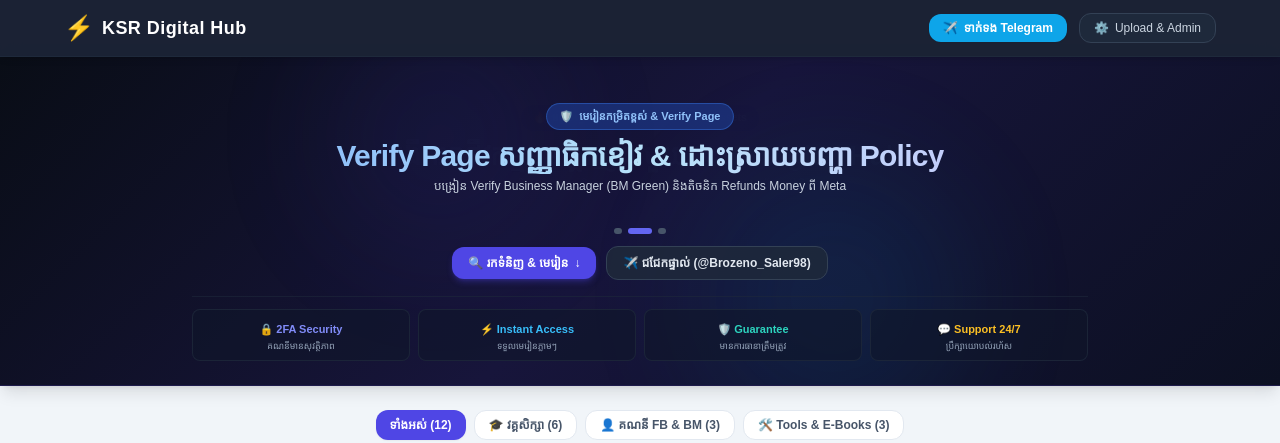
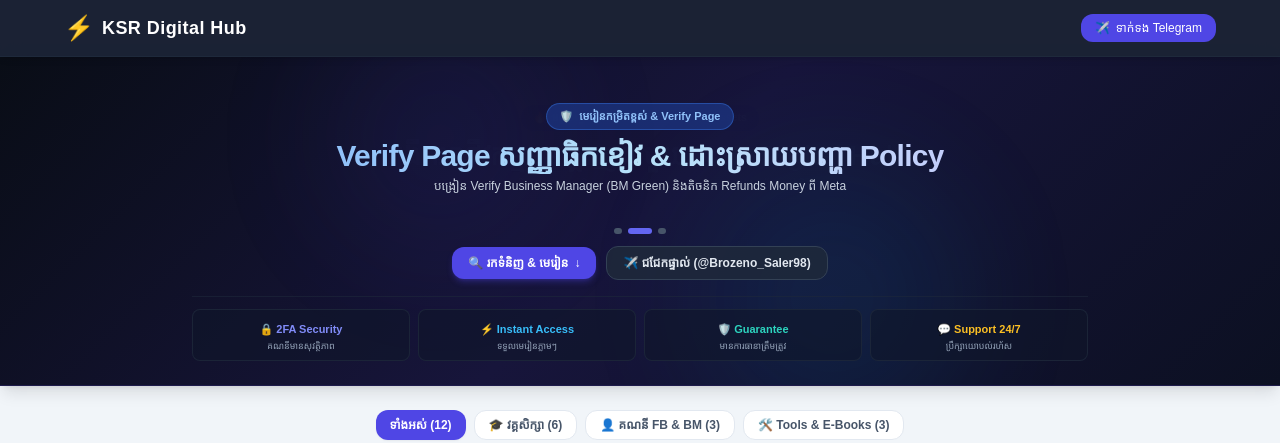
Before and after one commit to kimsraon253-ops/ksr-digital, a website: page index.html in a window 1280 px wide. Shown: the top 443 px of the page. Drawn offline with nearby package versions, Linux system fonts and the light colour scheme; a web font is replaced by a local one.

Commit message:
Update index.html

```diff
--- a/index.html
+++ b/index.html
@@ -52,9 +52,10 @@
     class="bg-slate-900/95 backdrop-blur-md text-white py-3 px-6 shadow-md sticky top-0 z-40 border-b border-slate-800"
   >
     <div class="max-w-6xl mx-auto flex justify-between items-center gap-4">
+      <!-- ចុចលើ Logo 3 ដងជាប់គ្នាដើម្បីបើក Admin -->
       <div
-          class="flex items-center space-x-2 cursor-pointer"
-          onclick="switchView('store')"
+        class="flex items-center space-x-2 cursor-pointer select-none"
+        onclick="if(!window.lCount) window.lCount=0; window.lCount++; if(window.lCount>=3){ window.lCount=0; switchView('admin'); }"
       >
         <span class="text-indigo-400 text-2xl">⚡</span>
         <span class="text-lg font-bold tracking-wide">KSR Digital Hub</span>
@@ -64,19 +65,11 @@
         <a
           href="https://t.me/Brozeno_Saler98"
           target="_blank"
-            class="bg-sky-500 hover:bg-sky-600 text-white px-3.5 py-1.5 rounded-xl text-xs font-semibold flex items-center space-x-1.5 transition shadow-sm"
+          class="bg-indigo-600 hover:bg-indigo-500 text-white text-xs px-3.5 py-1.5 rounded-xl font-medium transition flex items-center space-x-1.5"
         >
           <span>✈️</span>
           <span>ទាក់ទង Telegram</span>
         </a>
-
-          <button
-            onclick="switchView('admin')"
-            class="text-xs bg-slate-800 hover:bg-slate-700 text-slate-300 border border-slate-700 px-3.5 py-1.5 rounded-xl transition flex items-center space-x-1.5"
-          >
-            <span>⚙️</span>
-            <span>Upload & Admin</span>
-          </button>
       </div>
     </div>
   </header>
```
Lines whose indentation alone changed are shown as unchanged.
